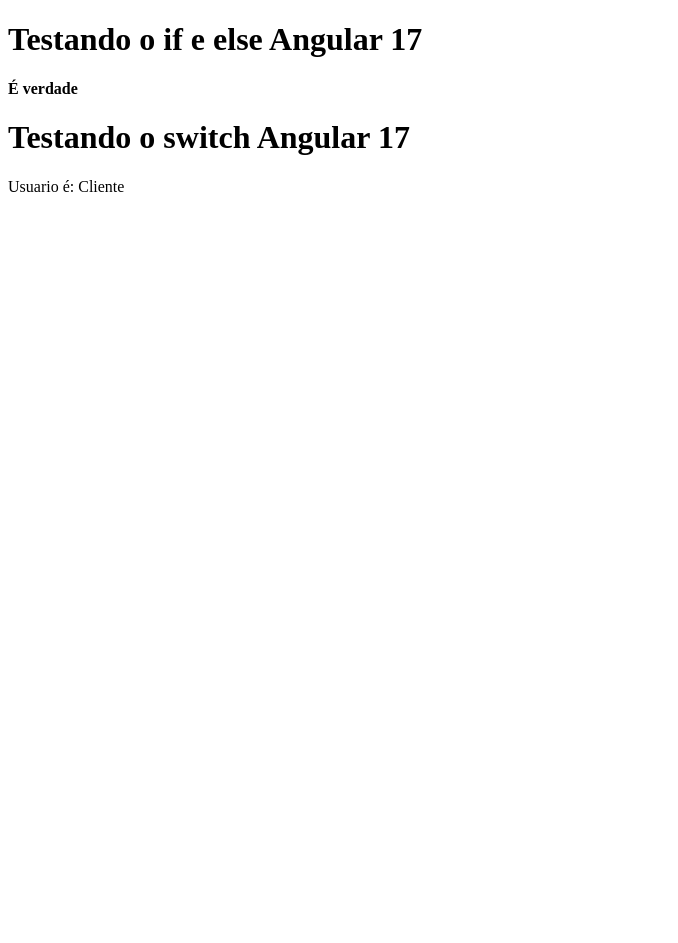
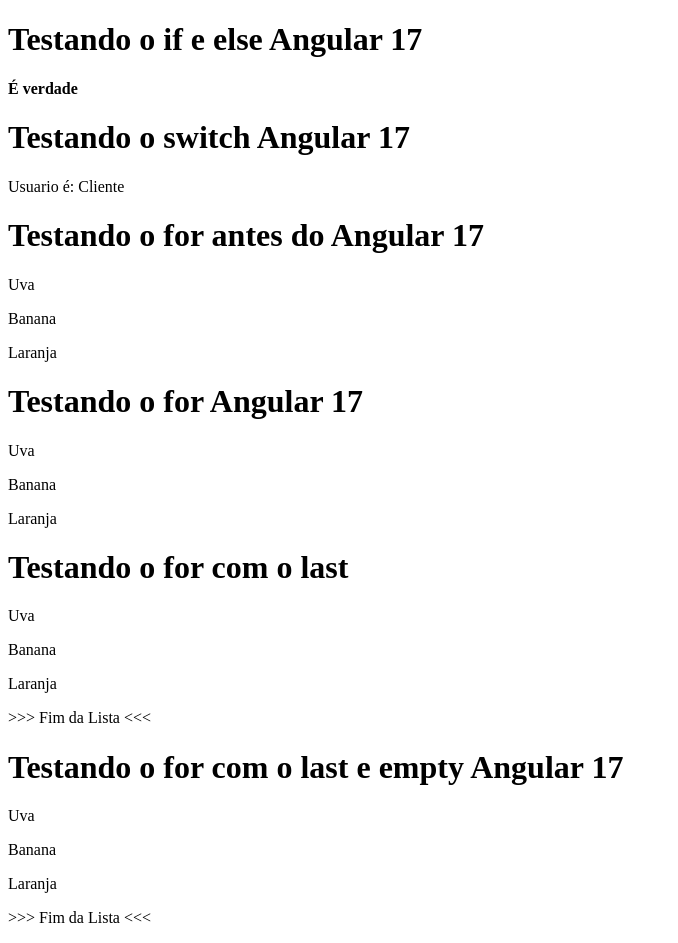
Before and after one commit to francelinom/projetoApresentacaoAngular17, an Angular app: page / in a window 1280 px wide. Shown: the whole page, without its empty margins (0-678 px from the left). Before the commit the page ends 800 px from the top, so only its background shows below. Built offline with nearby package versions, Linux system fonts and the light colour scheme.

Commit message:
Feat: testando o for antes e depois do Angular 17

```diff
--- a/src/app/app.component.html
+++ b/src/app/app.component.html
@@ -45,3 +45,37 @@
     <p>Usuario é: {{usuarioLogado}}</p>
   }
 }
+
+<!--TESTANDO O @for-->
+
+<!--ANTES DO ANGULAR 17-->
+<h1>Testando o for antes do Angular 17</h1>
+<div *ngFor="let fruta of listaDeFrustas">
+  <p>{{fruta}}</p>
+</div>
+
+
+<h1>Testando o for Angular 17</h1>
+@for (fruta of listaDeFrustas; track $index) {
+  <p>{{fruta}}</p>
+}
+
+<!--Testando alguns recursos do for-->
+
+<h1>Testando o for com o last</h1>
+<div *ngFor="let fruta of listaDeFrustas; let isLast = last">
+  <p>{{fruta}}</p>
+  <ng-template [ngIf]="isLast">
+    <p> >>> Fim da Lista <<< </p>
+  </ng-template>
+</div>
+
+<h1>Testando o for com o last e empty Angular 17</h1>
+@for (fruta of listaDeFrustas; track $index; let last = $last) {
+  <p>{{fruta}}</p>
+  @if (last) {
+    <p> >>> Fim da Lista <<< </p>
+  }
+} @empty {
+  <p>Lista vazia</p>
+}
--- a/src/app/app.component.ts
+++ b/src/app/app.component.ts
@@ -12,4 +12,5 @@
 export class AppComponent {
   isTrue = true;
   usuarioLogado = 'Cliente';
+  listaDeFrustas = ['Uva', 'Banana', 'Laranja'];
 }
```
